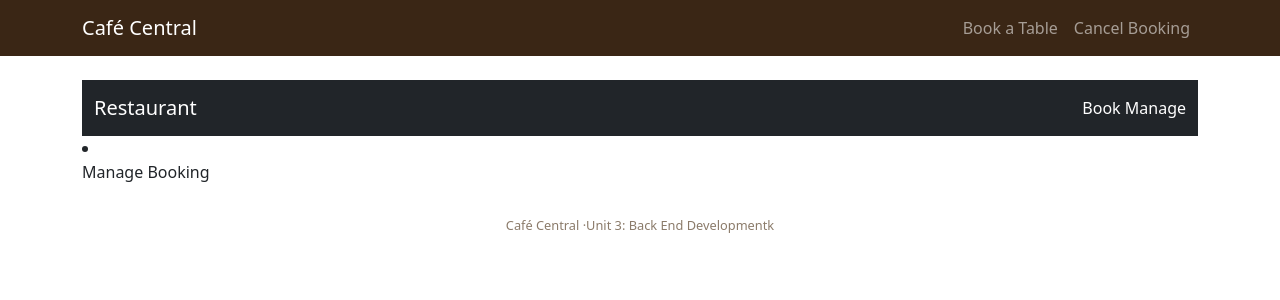
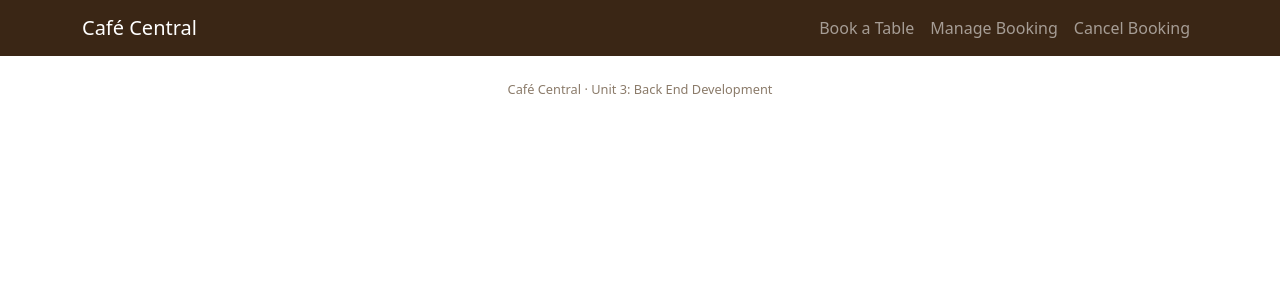
Before and after one commit to Leon4721/project_three_restaurant_booking, a Django app: template booking_app/templates/booking_app/base.html in a window 1280 px wide. Shown: the top 300 px of the page. Run offline with Django 5.2, Linux system fonts and the light colour scheme; the template is opened without the code that fills it, so the values that code supplies are empty.

Commit message:
Fix navbar and remove duplicate navbars

```diff
--- a/booking_app/templates/booking_app/base.html
+++ b/booking_app/templates/booking_app/base.html
@@ -6,7 +6,7 @@
     <title>Café Central – Table Booking</title>
     <meta name="viewport" content="width=device-width, initial-scale=1">
 
-    <!-- Load custom café styling -->
+    <!-- Custom Café Styling -->
     <link rel="stylesheet" href="{% static 'booking_app/style.css' %}">
 
     <!-- Bootstrap 5 -->
@@ -16,24 +16,35 @@
 </head>
 <body>
 
+<!-- MAIN CAFÉ NAVBAR -->
 <nav class="navbar navbar-expand-lg navbar-dark" style="background-color: #3a2615;">
   <div class="container">
     <a class="navbar-brand" href="/">Café Central</a>
+
     <button class="navbar-toggler" type="button" data-bs-toggle="collapse" data-bs-target="#navMain">
       <span class="navbar-toggler-icon"></span>
     </button>
+
     <div class="collapse navbar-collapse" id="navMain">
       <ul class="navbar-nav ms-auto mb-2 mb-lg-0">
+
         <li class="nav-item">
           <a class="nav-link" href="/">Book a Table</a>
         </li>
+
+        <li class="nav-item">
+          <a class="nav-link" href="/manage/">Manage Booking</a>
+        </li>
+
         <li class="nav-item">
           <a class="nav-link" href="/cancel/">Cancel Booking</a>
         </li>
+
       </ul>
     </div>
   </div>
 </nav>
+<!-- END NAVBAR -->
 
 <div class="container my-4">
 
@@ -47,24 +58,11 @@
       </div>
     {% endfor %}
   {% endif %}
-<nav class="navbar navbar-expand-lg navbar-dark bg-dark">
-  <div class="container">
-    <a class="navbar-brand" href="{% url 'home' %}">Restaurant</a>
-
-    <div>
-      <a class="nav-link d-inline-block text-white" href="{% url 'home' %}">Book</a>
-      <a class="nav-link d-inline-block text-white" href="{% url 'manage_booking' %}">Manage</a>
-    </div>
-  </div>
-</nav>
-<li class="nav-item">
-  <a class="nav-link" href="/manage/">Manage Booking</a>
-</li>
 
   {% block content %}{% endblock %}
 
-  <footer class="text-center">
-    <div>Café Central &middot;Unit 3: Back End Developmentk</div>
+  <footer class="text-center mt-4">
+    <div>Café Central &middot; Unit 3: Back End Development</div>
   </footer>
 </div>
 
```
